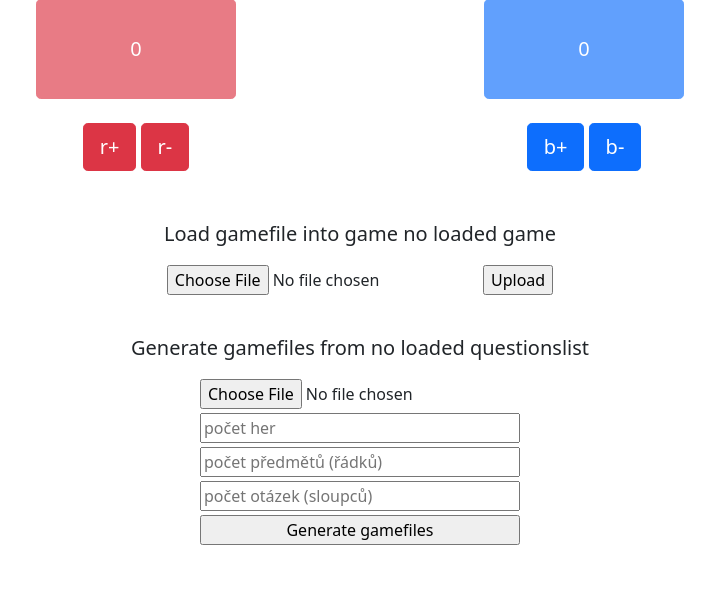
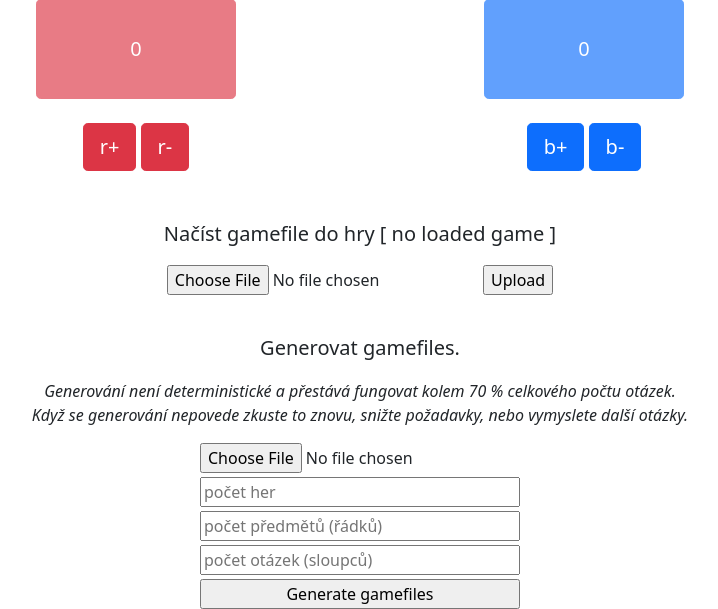
Before and after one commit to Smidra/vedomostni-turnaj, a Flask app: page /admin_dashboard in a window 1280 px wide. Shown: the part 201-810 px from the top of the page, without its empty margins (280-998 px from the left). Before the commit the page ends 746 px from the top, so only its background shows below. Run offline with Flask 2, Linux system fonts and the light colour scheme.

Commit message:
Cosmetic changes to generating gamefiles.

```diff
--- a/flask_app.py
+++ b/flask_app.py
@@ -124,7 +124,7 @@ def admin_dashboard(what_action="default"):
             except:
                 print("No file saved.")
 
-            time.sleep(6) # There is a second sleep to trigger the spinner in administrace.html. I have shamed the honor of my familly with this code.
+            time.sleep(5) # There is a second sleep to trigger the spinner in administrace.html. I have shamed the honor of my familly with this code.
             what_action="default"
             return send_file("/tmp/output.xlsx")
 
--- a/templates/administrace.html
+++ b/templates/administrace.html
@@ -55,7 +55,7 @@
 
         <!-- Loading new game -->
         <form class="container text-center" action="/admin_dashboard/load_gamefile" method="post" enctype="multipart/form-data">
-            <p class="lead">Load gamefile into game {{ loaded_game }}</p>
+            <p class="lead">Načíst gamefile do hry [ {{ loaded_game }} ]</p>
             <input type="file" name="file" />
             <input type="submit" value="Upload">
         </form>
@@ -63,13 +63,15 @@
         <!-- Create gamefiles -->
         <div style="height: 1cm;"></div>
         <form class="container text-center" action="/admin_dashboard/load_questionslist" method="post" enctype="multipart/form-data">
-            <p class="lead">Generate gamefiles from {{ loaded_questionslist }}</p>
+            <p class="lead">Generovat gamefiles.</p>
+            <p><i>Generování není deterministické a přestává fungovat kolem 70 % celkového počtu otázek.</br>
+                Když se generování nepovede zkuste to znovu, snižte požadavky, nebo vymyslete další otázky.</i></p>
             <input type="file" name="file" style="width: 20em;"/></br>
             <input type="text" placeholder="počet her" class="mt-1" name="NUMEBR_OF_GAMEFILES" style="width: 20em;" /></br>
             <input type="text" placeholder="počet předmětů (řádků)" class="mt-1" name="NUMEBR_OF_SUBJECTS_IN_GAMEFILE" style="width: 20em;"/></br>
             <input type="text" placeholder="počet otázek (sloupců)" class="mt-1" name="NUMBER_OF_QUESTIONS_PER_SUBJECT" style="width: 20em;"/></br>
             <input onclick="showSpinner()" type="submit" value="Generate gamefiles" class="mt-1" style="width: 20em;">
-            <div style="display: none;" id="spinner" class="mt-2 container text-center spinner-border text-success" role="status"></div>
+            <div style="display: none;" id="spinner" class="mt-2 container text-center spinner-border text-primary" role="status"></div>
         </form>
 
         <script>
```
